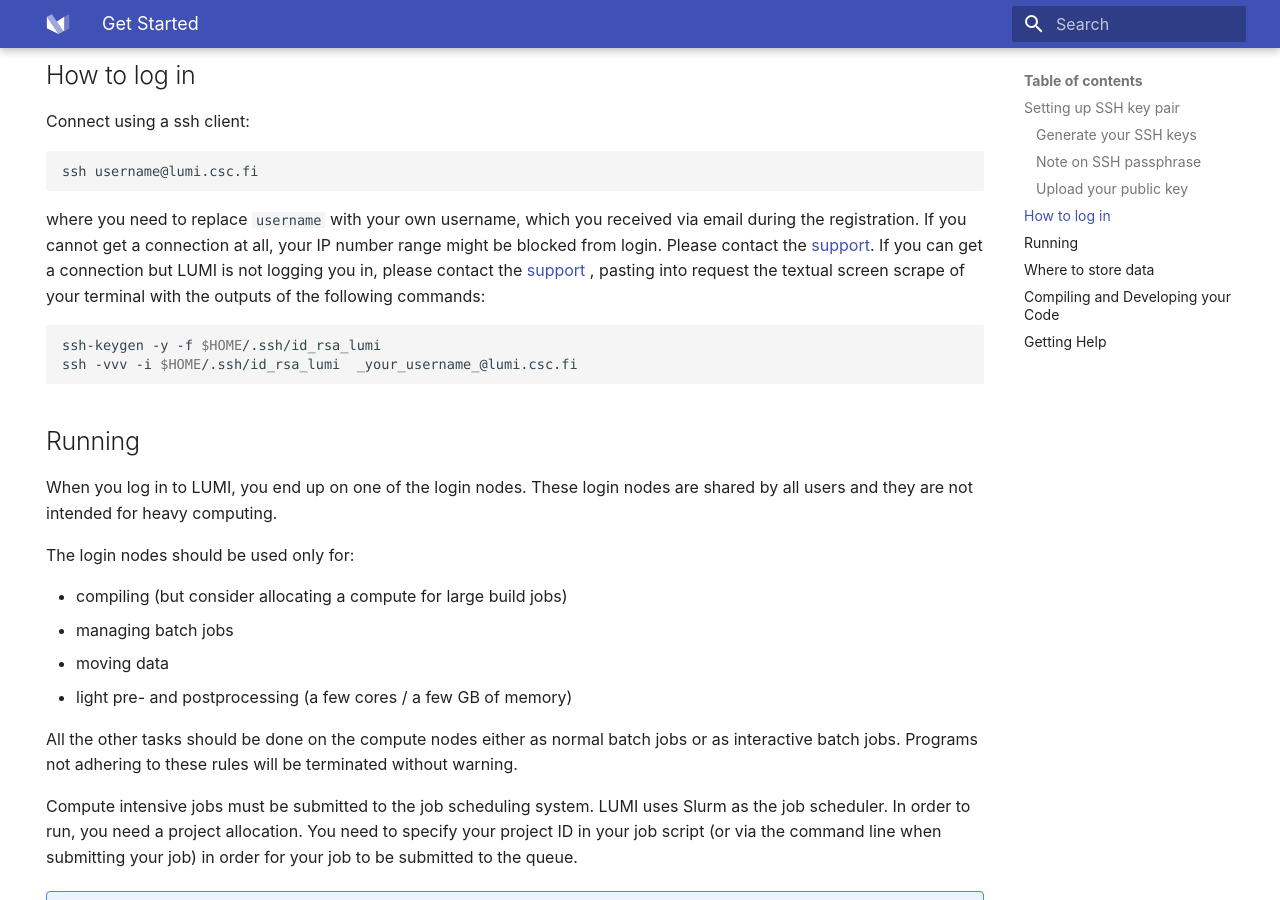
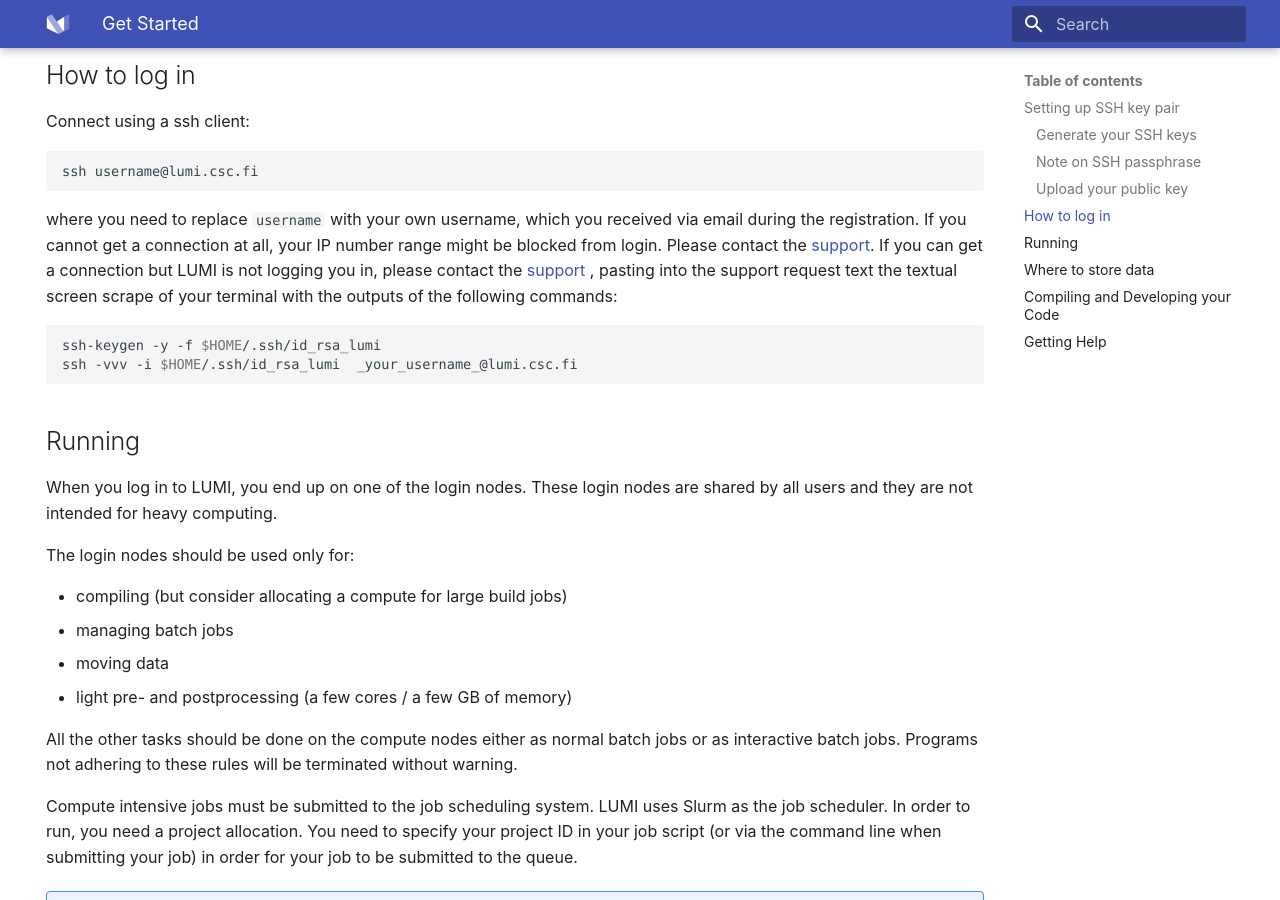
Before and after one commit to Lumi-supercomputer/lumi-userguide, an MkDocs documentation site: the page built from docs/firststeps/getstarted.md, in a window 1280 px wide and 900 px high, scrolled down 3509 px. Built offline with MkDocs 1.6.1 and Material for MkDocs 9.7.7, drawn with Linux system fonts in a browser that asks for light colours.

Commit message:
Update getstarted.md

````diff
--- a/docs/firststeps/getstarted.md
+++ b/docs/firststeps/getstarted.md
@@ -197,8 +197,9 @@
 via email during the registration. If you cannot get a connection at all, your
 IP number range might be blocked from login. Please contact the
 [support][support-account]. If you can get a connection but LUMI is not logging
-you in, please contact the [support][support-account] , pasting into request the
-textual screen scrape of your terminal with the outputs of the following commands:
+you in, please contact the [support][support-account] , pasting into the support
+request text the textual screen scrape of your terminal with the outputs of the
+following commands:
 
 ```bash
 ssh-keygen -y -f $HOME/.ssh/id_rsa_lumi
````
